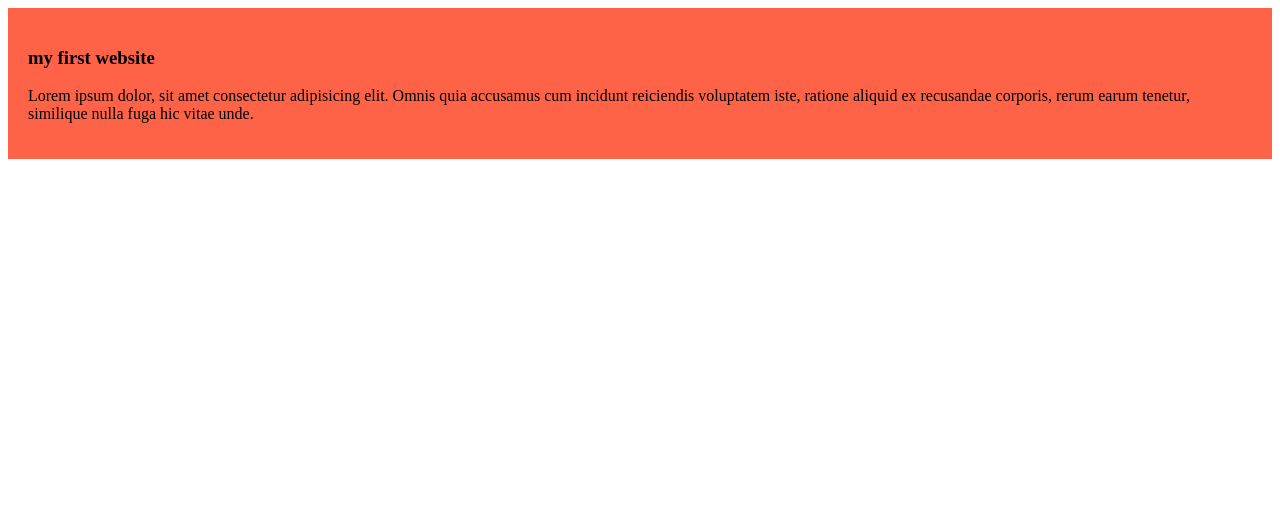
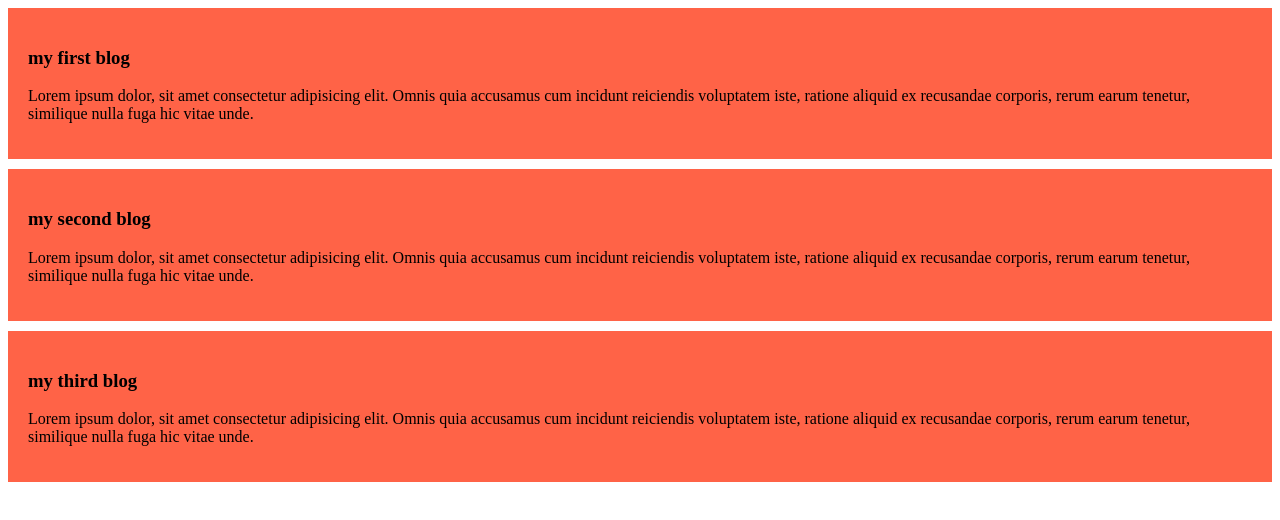
Before and after one commit to Musfiq28/my-simple-websit, a plain HTML site: page index.html in a window 1280 px wide. Drawn offline with Linux system fonts and the light colour scheme.

Commit message:
added the second and third blog

```diff
--- a/index.html
+++ b/index.html
@@ -7,10 +7,18 @@
     <link rel="stylesheet" href="styles/blog.css">
 </head>
 <body>
+
     <div>
-        <h3>my first website</h3>
+        <h3>my first blog</h3>
         <p>Lorem ipsum dolor, sit amet consectetur adipisicing elit. Omnis quia accusamus cum incidunt reiciendis voluptatem iste, ratione aliquid ex recusandae corporis, rerum earum tenetur, similique nulla fuga hic vitae unde.</p>
     </div>
-
+    <div>
+        <h3>my second blog</h3>
+        <p>Lorem ipsum dolor, sit amet consectetur adipisicing elit. Omnis quia accusamus cum incidunt reiciendis voluptatem iste, ratione aliquid ex recusandae corporis, rerum earum tenetur, similique nulla fuga hic vitae unde.</p>
+    </div>
+    <div>
+        <h3>my third blog</h3>
+        <p>Lorem ipsum dolor, sit amet consectetur adipisicing elit. Omnis quia accusamus cum incidunt reiciendis voluptatem iste, ratione aliquid ex recusandae corporis, rerum earum tenetur, similique nulla fuga hic vitae unde.</p>
+    </div>
+    </html>
 </body>
-</html>
--- a/styles/blog.css
+++ b/styles/blog.css
@@ -1,5 +1,5 @@
 div{
     background-color: tomato;
-    padding:20px
-
+    padding: 20px;
+    margin-bottom: 10px;
 }
```
